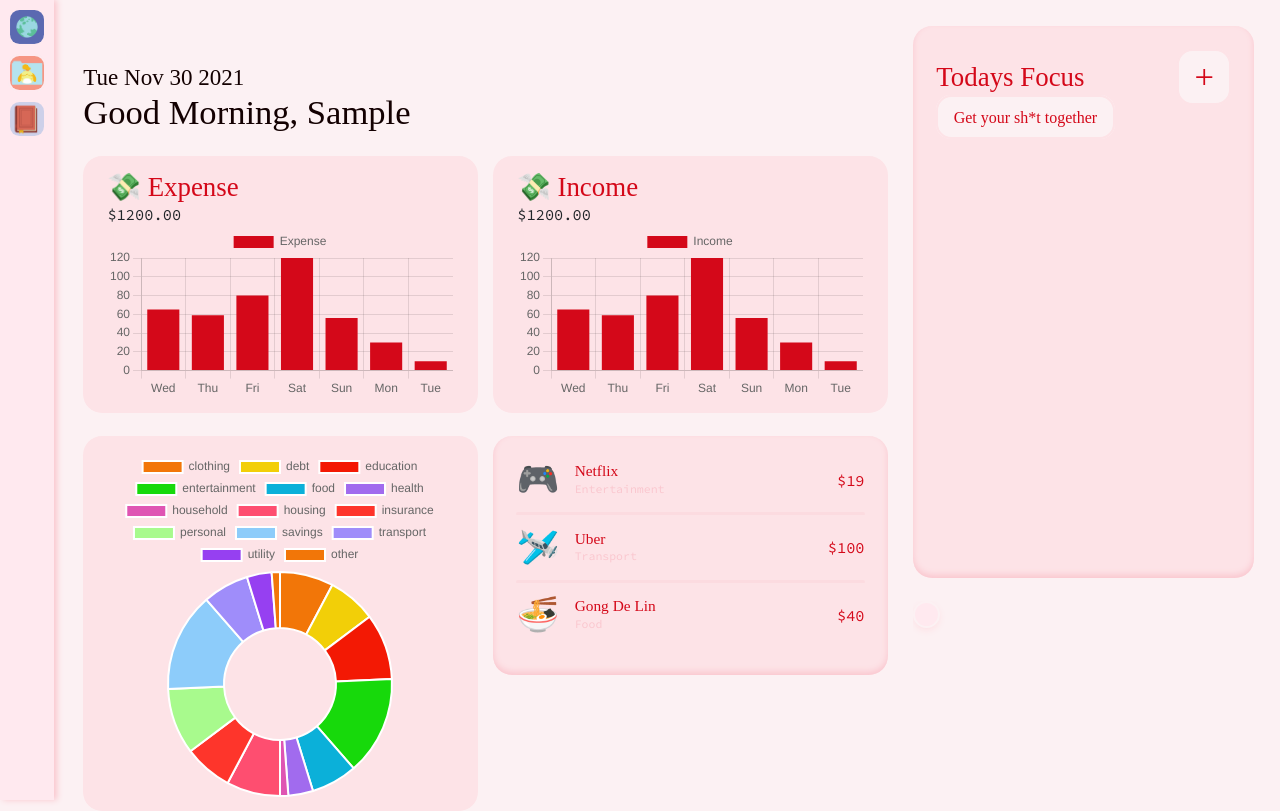
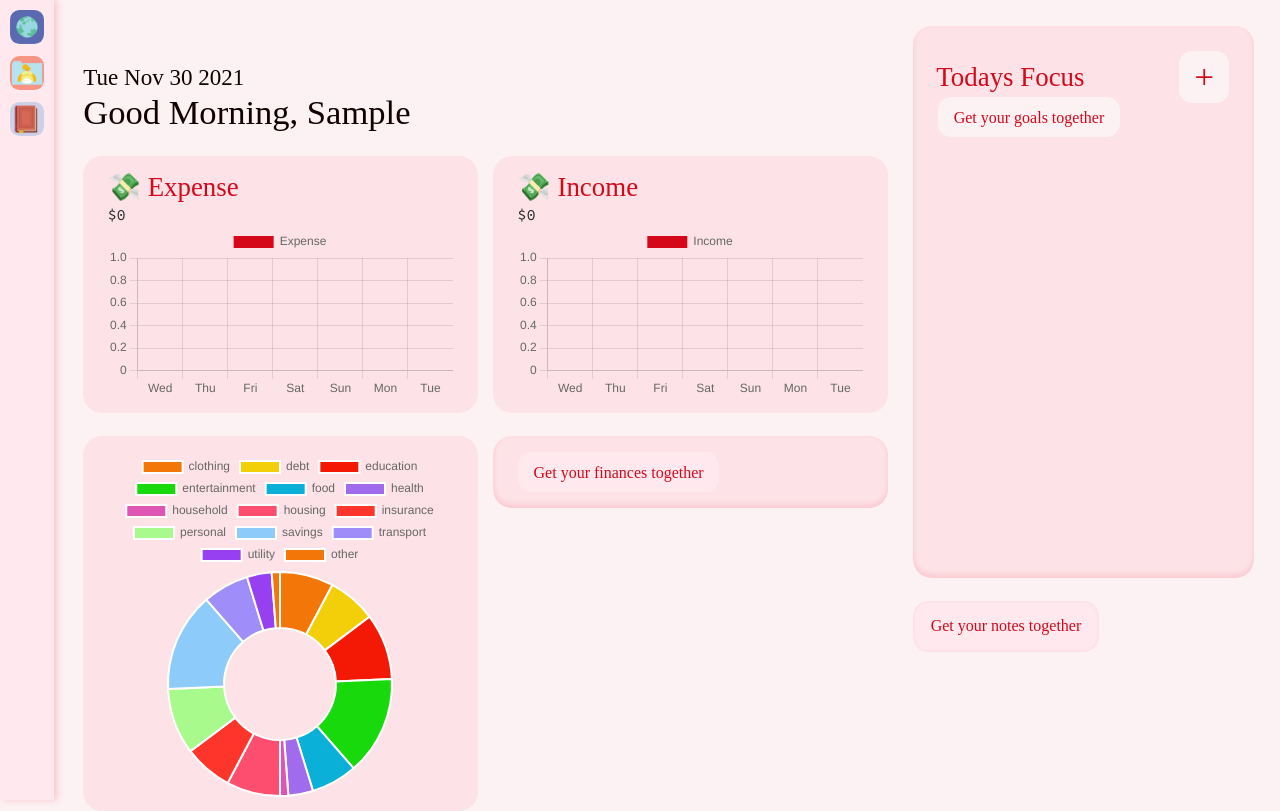
Before and after one commit to jmhar3/DreamJournal_app, a React (Create React App) app: page /dashboard in a window 1280 px wide. Built offline with nearby package versions, Linux system fonts and the light colour scheme; sample sign-in values are in the browser's storage; a web font is replaced by a local one.

Commit message:
update dashboard links/lists

```diff
--- a/src/components/FinanceChart.js
+++ b/src/components/FinanceChart.js
@@ -2,7 +2,7 @@ import { Bar } from 'react-chartjs-2';
 import Chart from 'chart.js/auto';
 import { connect } from 'react-redux';
 
-const FinanceChart = ({transactions, type}) => {
+const FinanceChart = ({ transactions, type }) => {
 
     const dateTime = new Date()
 
@@ -24,14 +24,15 @@ const FinanceChart = ({transactions, type}) => {
             return year + "-" + validDate(month) + "-" + validDate(date);
         }
 
-    function byDay(transactions, count){
-        return transactions.filter(function(transaction) {
+        function byDay(transactions, count) {
+            return transactions.filter(function (transaction) {
                 return transaction.date === weekday(count);
             })
         }
 
         const weeklyValues = [byDay(filteredTransactions, 6), byDay(filteredTransactions, 5), byDay(filteredTransactions, 4), byDay(filteredTransactions, 3), byDay(filteredTransactions, 2), byDay(filteredTransactions, 1), byDay(filteredTransactions, 0)]
-    return weeklyValues.map(transaction => transaction.amount);
+        const values = weeklyValues.map(transaction => transaction.amount);
+        return values.map(v => v === undefined ? 0 : v);
     }
 
     const day = dateTime.getDay();
@@ -47,19 +48,17 @@ const FinanceChart = ({transactions, type}) => {
             {
                 label: type,
                 backgroundColor: '#d40819',
-                data: [65, 59, 80, 120, 56, 30, 10]
+                data: allValues()
             }
         ]
     }
 
-    // const checkProgress = (priority) => {
-    //     return (priority.length / goals.length) * 100
-    // }
+    const reducer = (previousValue, currentValue) => previousValue + currentValue;
 
     return (
         <div>
             <h2>💸 {type}</h2>
-            <p>$1200.00</p>
+            <p>${allValues().reduce(reducer)}</p>
             <Bar data={chartData} />
         </div>
     )
--- a/src/components/PinnedNotes.js
+++ b/src/components/PinnedNotes.js
@@ -25,8 +25,4 @@ const PinnedNotes = ({notes}) => {
     )
 }
 
-const mapStateToProps = state => {
-    return { notes: state.notes }
-}
-
-export default connect(mapStateToProps)(PinnedNotes);
+export default PinnedNotes;
--- a/src/pages/Dashboard.js
+++ b/src/pages/Dashboard.js
@@ -1,5 +1,4 @@
 import { Link } from "react-router-dom";
-import { CircularProgressbar } from 'react-circular-progressbar';
 import GoalProgressBar from '../components/GoalProgressBar';
 import FinanceChart from '../components/FinanceChart';
 import GoalList from '../components/GoalList';
@@ -8,7 +7,11 @@ import FinanceCategories from '../components/FinanceCategories';
 import { connect } from 'react-redux';
 import PinnedNotes from '../components/PinnedNotes';
 
-const Dashboard = ({goals}) => {
+const Dashboard = ({goals, notes, transactions}) => {
+    function capitalize(str){
+        return str.charAt(0).toUpperCase() + str.slice(1);
+    }
+
     const dateTime = new Date()
     const curHr = dateTime.getHours()
     const today = dateTime.toDateString()
@@ -47,11 +50,21 @@ const Dashboard = ({goals}) => {
     if (todaysGoals.length !== 0) {
         renderGoals = <GoalList goals={todaysGoals} />
     } else {
-        renderGoals = <Link to="/goalpage" className="button">Get your sh*t together</Link>
+        renderGoals = <Link to="/goalpage" className="button gyst-button">Get your goals together</Link>
     }
 
-    function capitalize(str){
-        return str.charAt(0).toUpperCase() + str.slice(1);
+    var renderNotes;
+    if (notes.find(note => note.pinned === true)) {
+        renderNotes = <PinnedNotes notes={notes}/>
+    } else {
+        renderNotes = <Link to="/goalpage" className="button gyst-button">Get your notes together</Link>
+    }
+
+    var renderTransactions;
+    if (transactions !== undefined) {
+        renderTransactions = <TransactionList transactions={'transactions'} />
+    } else {
+        renderTransactions = <Link to="/goalpage" className="button gyst-button">Get your finances together</Link>
     }
 
     return (
@@ -70,7 +83,7 @@ const Dashboard = ({goals}) => {
                         <FinanceCategories transactions={'transactions'} />
                     </div>
                     <div id="db-transactions">
-                        <TransactionList transactions={'transactions'} />
+                        {renderTransactions}
                     </div>
                 </section>
             </section>
@@ -84,7 +97,7 @@ const Dashboard = ({goals}) => {
                     {renderGoals}
                 </div>
                 <div id="db-notes">
-                    <PinnedNotes />
+                    {renderNotes}
                 </div>
             </section>
         </main>
@@ -92,7 +105,7 @@ const Dashboard = ({goals}) => {
 }
 
 const mapStateToProps = state => {
-    return { goals: state.goals }
+    return { goals: state.goals, notes: state.notes, transaction: state.transactions }
 }
 
 export default connect(mapStateToProps)(Dashboard);
```
Lines whose indentation alone changed are shown as unchanged.
